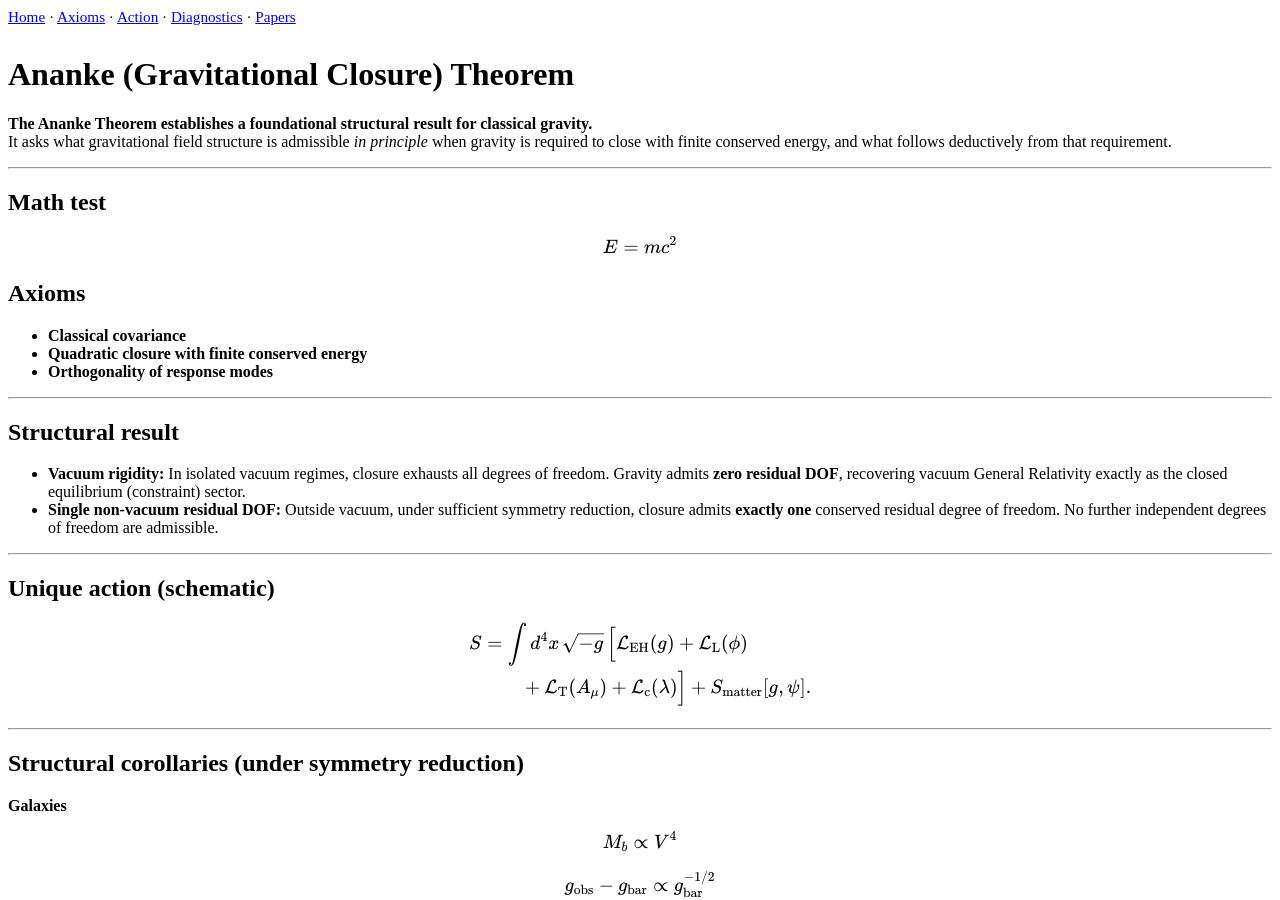
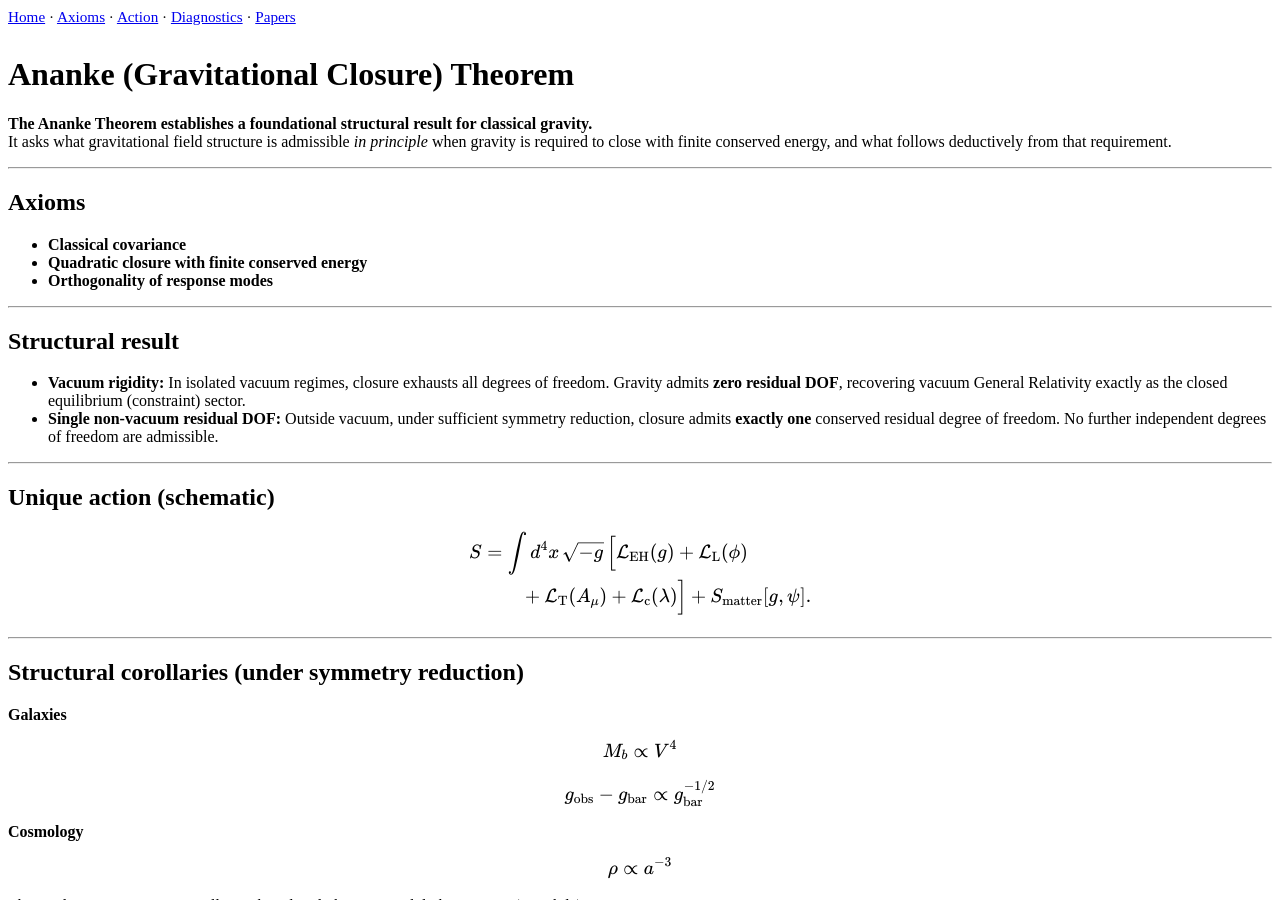
Before and after one commit to ananke-research/ananke-theorem, a Jekyll site: the page built from index.md, in a window 1280 px wide and 900 px high. Built offline with Jekyll 4.4.1, drawn with Linux system fonts in a browser that asks for light colours; our own code applies the rules of GitHub Pages for plain Markdown files.

Commit message:
Remove 'Math test' section from index.md
Removed the 'Math test' section that included the equation E=mc^2.

```diff
--- a/index.md
+++ b/index.md
@@ -8,12 +8,6 @@ layout: default
 It asks what gravitational field structure is admissible *in principle* when gravity is required to close with finite conserved energy, and what follows deductively from that requirement.
 
 ---
-
-## Math test
-
-$$
-E = mc^2
-$$
 
 ## Axioms
 
```
